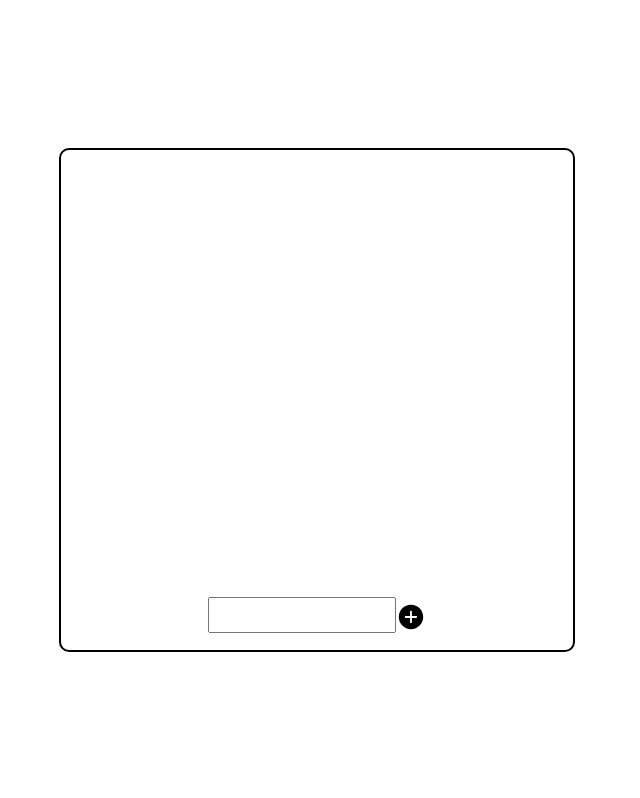
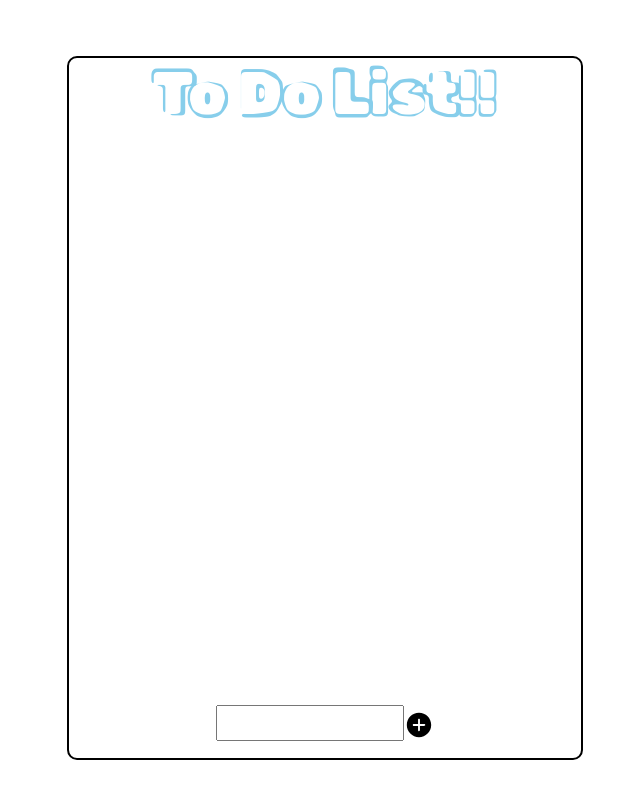
Before and after one commit to Dante6327/TodoListWithRedux, a React (Create React App) app: page / in a window 1280 px wide. Shown: the top 798 px of the page, without its empty margins (323-963 px from the left). Built offline with nearby package versions, Linux system fonts and the light colour scheme.

Commit message:
노트북에서 커밋

```diff
--- a/src/components/TodoItem.jsx
+++ b/src/components/TodoItem.jsx
@@ -0,0 +1,35 @@
+import React from "react";
+import { useSelector } from "react-redux";
+import styled from "styled-components";
+
+const TodoList = styled.ul`
+  list-style: none;
+  padding: 0;
+`;
+
+const Item = styled.li`
+  margin: 4px;
+  border: 3px solid #87ceeb;
+  border-radius: 5px;
+  font-family: var(--font-GoogleSecularOne);
+`;
+
+const CheckItem = styled.input`
+  float: left;
+`;
+
+function TodoItem() {
+  const todos = useSelector((state) => state.todos);
+  return (
+    <TodoList>
+      {todos.map((todo, index) => (
+        <Item key={index}>
+          <CheckItem type="checkbox" />
+          {todo.text}
+        </Item>
+      ))}
+    </TodoList>
+  );
+}
+
+export default TodoItem;
--- a/src/components/TodoMain.jsx
+++ b/src/components/TodoMain.jsx
@@ -1,6 +1,6 @@
 import React from "react";
 import styled from "styled-components";
-import { useSelector } from "react-redux";
+import TodoItem from "./TodoItem";
 import TodoAdd from "./TodoAdd";
 const MainDiv = styled.div`
   width: 100vw;
@@ -8,9 +8,15 @@ const MainDiv = styled.div`
   position: relative;
 `;
 
+const TitleDiv = styled.div`
+  font-family: var(--font-GoogleRubikViny);
+  font-size: 60px;
+  color: #87ceeb;
+`;
+
 const TodoDiv = styled.div`
   width: 40vw;
-  height: 500px;
+  height: 700px;
   border: 2px solid black;
   border-radius: 10px;
   position: absolute;
@@ -20,15 +26,11 @@ const TodoDiv = styled.div`
 `;
 
 const TodoMain = () => {
-  const todos = useSelector((state) => state.todos);
   return (
     <MainDiv>
       <TodoDiv>
-        <ul>
-          {todos.map((todo, index) => (
-            <li key={index}>{todo.text}</li>
-          ))}
-        </ul>
+        <TitleDiv>To Do List!!</TitleDiv>
+        <TodoItem />
         <TodoAdd />
       </TodoDiv>
     </MainDiv>
--- a/src/index.css
+++ b/src/index.css
@@ -1,13 +1,14 @@
-body {
-  margin: 0;
-  font-family: -apple-system, BlinkMacSystemFont, 'Segoe UI', 'Roboto', 'Oxygen',
-    'Ubuntu', 'Cantarell', 'Fira Sans', 'Droid Sans', 'Helvetica Neue',
-    sans-serif;
-  -webkit-font-smoothing: antialiased;
-  -moz-osx-font-smoothing: grayscale;
+@font-face {
+  font-family: "GoogleRubikViny";
+  src: url(./assets/fonts/RubikVinyl/RubikVinyl-Regular.ttf);
 }
 
-code {
-  font-family: source-code-pro, Menlo, Monaco, Consolas, 'Courier New',
-    monospace;
+@font-face {
+  font-family: "GoogleSecularOne";
+  src: url(./assets/fonts/SecularOne/SecularOne-Regular.ttf);
 }
+
+:root {
+  --font-GoogleRubikViny: "GoogleRubikViny";
+  --font-GoogleSecularOne: "GoogleSecularOne";
+}
```
Also changed, not shown: src/assets/fonts/RubikVinyl/OFL.txt (added), src/assets/fonts/RubikVinyl/RubikVinyl-Regular.ttf (added), src/assets/fonts/SecularOne/OFL.txt (added), src/assets/fonts/SecularOne/SecularOne-Regular.ttf (added).
